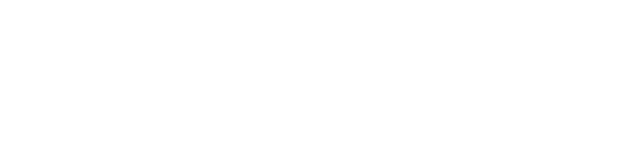
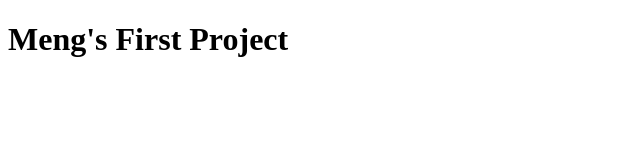
Before and after one commit to ymloh/firstproject, a plain HTML site: page index.html in a window 1280 px wide. Shown: the whole page, without its empty margins (0-640 px from the left). Drawn offline with Linux system fonts and the light colour scheme.

Commit message:
Added my name as a heading

```diff
--- a/index.html
+++ b/index.html
@@ -8,7 +8,7 @@
 </head>
 <body>
     <div class="container">
-
+        <h1>Meng's First Project</h1>
     </div>
 </body>
 </html>
```
